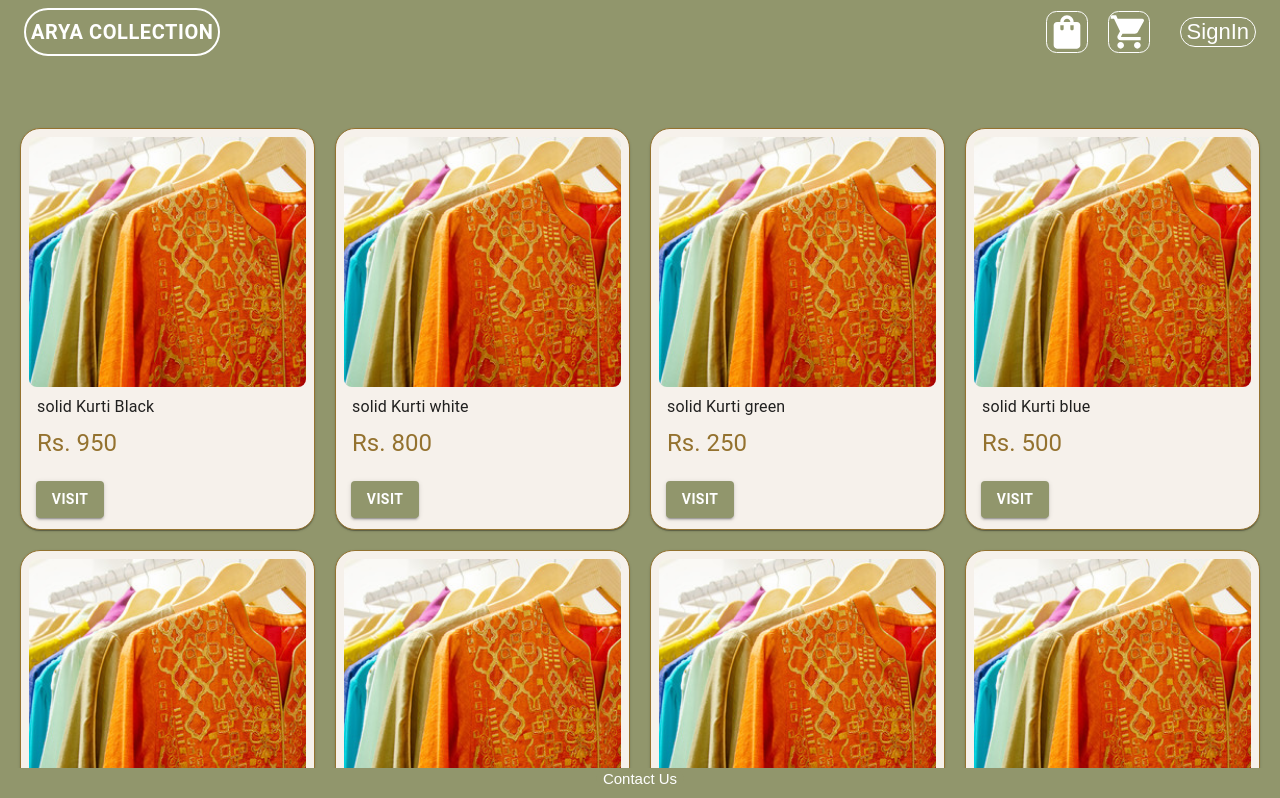
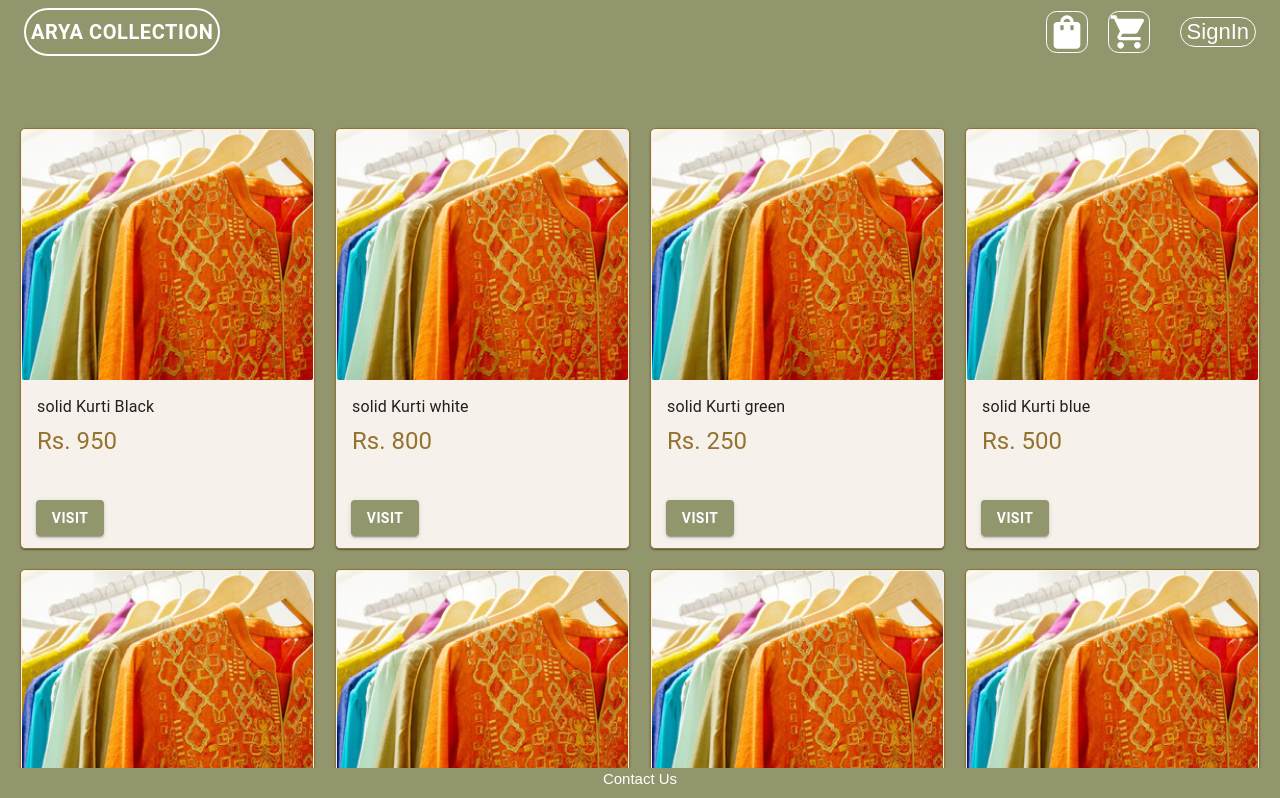
Before and after one commit to nehalmodi/AryaCollectionFront, a React (Create React App) app: page /Dupatta/content in a window 1280 px wide. Shown: the top 798 px of the page. Built offline with nearby package versions, Linux system fonts and the light colour scheme.

Commit message:
Changes in css style

```diff
--- /dev/null
+++ b/src/Component/Card/ContentCard.css
@@ -0,0 +1,42 @@
+/* Default styles */
+.content-card {
+    background-color: #f6f1eb !important;
+    border: 1px solid #94722f;
+    border-radius: 5px !important;
+  }
+
+  .card-media {
+    height: 250px;
+    margin: 1px;
+    border-radius: 2px;
+  }
+
+  .title {
+    margin-top: -2px !important;
+  }
+
+  .price {
+    margin-top: 1px !important;
+    color: #94722f;
+  }
+
+  .card-actions {
+    margin-top: -3px;
+  }
+
+  .button {
+    background-color: #91966c !important;
+    color: white !important;
+    font-weight: bold !important;
+    margin-top: 20% !important;
+    margin-left: 10% !important;
+    margin-bottom: 5% !important;
+  }
+
+
+  @media (max-width: 981px) {
+    .content-card {
+      border-radius: 0 !important;
+    }
+
+  }
--- a/src/Component/Card/ContentCard.js
+++ b/src/Component/Card/ContentCard.js
@@ -1,49 +1,39 @@
-import * as React from 'react';
+import React from 'react';
 import Card from '@mui/material/Card';
 import CardActions from '@mui/material/CardActions';
 import CardContent from '@mui/material/CardContent';
 import CardMedia from '@mui/material/CardMedia';
 import Button from '@mui/material/Button';
 import Typography from '@mui/material/Typography';
-import kurti from './../../Images/Kurti.jpg'
+import kurti from './../../Images/Kurti.jpg';
 import { Link } from 'react-router-dom';
-
+import './ContentCard.css'; // Import CSS file
 
 export default function ContentCard(props) {
   return (
-    <Card sx={{  backgroundColor: "#f6f1eb", border: "1px solid #94722f", borderRadius: 5 }}>
+    <Card className="content-card">
       <CardMedia
-        sx={{ height: 250, margin : 1, borderRadius : 2 }}
-        image= {kurti}
+        className="card-media"
+        image={kurti}
         title="green iguana"
       />
       <CardContent>
-        <Typography gutterBottom component="div" sx={{marginTop : -2}}>
+        <Typography gutterBottom component="div" className="title">
           solid Kurti {props.name}
-         </Typography>
-        <Typography gutterBottom  variant="h5"  component="div" sx={{marginTop : 1,color:"#94722f"}}>
+        </Typography>
+        <Typography gutterBottom variant="h5" component="div" className="price">
           Rs. {props.price}
         </Typography>
       </CardContent>
-      <CardActions sx={{
-        marginTop : -3
-      }}>
+      <CardActions className="card-actions">
         <Link to="/p1/description">
           <Button
-            sx={{
-              backgroundColor: "#91966c",
-              color: "white",
-              fontWeight: "bold",
-              marginTop: "20%",
-              marginLeft: "10%",
-              marginBottom : "5%"
-            }}
+            className="button"
             variant="contained"
-
           >
             VISIT
-          </Button> </Link>
-
+          </Button>
+        </Link>
       </CardActions>
     </Card>
   );
--- /dev/null
+++ b/src/Component/Card/HomeCard.css
@@ -0,0 +1,34 @@
+.box {
+  display: flex;
+  width: 300px;
+  height: 230px;
+  flex-wrap: wrap;
+  gap: 15px;
+  margin-left: 0px;
+  margin-top: 3%;
+  background-color: #f6f1eb;
+  border-radius: 20px;
+}
+
+.card {
+    display: grid;
+    grid-template-columns: repeat(4, 1fr);
+    grid-gap: 20px;
+  align-items: center;
+  width: 300px;
+  height: 230px;
+  background-color: #f6f1eb;
+  border-radius: 20px;
+}
+
+@media (max-width: 1271px) {
+  .box {
+    width: 500px;
+    height: 260px;
+  }
+  .card {
+    width: 500px;
+    height: 260px;
+    grid-template-columns: 1fr;
+  }
+}
--- a/src/Component/Card/HomeCard.js
+++ b/src/Component/Card/HomeCard.js
@@ -9,6 +9,7 @@ import kurti from "../../Images/Kurti.jpg";
 import Button from "@mui/material/Button";
 import { NavLink } from "react-router-dom";
 import { Link } from "react-router-dom";
+import './HomeCard.css'
 
 export default function HomeCard( props) {
 
@@ -17,7 +18,7 @@ export default function HomeCard( props) {
       <NavLink to="/content"></NavLink>)
   }
 
-  const [boxWidth, setBoxWidth] = useState(300);
+const [boxWidth, setBoxWidth] = useState(300);
   const [boxheight, setBoxHeight] = useState(230);
   const [imageWidth, setImageWidth] = useState("35%");
   const [imageHeight, setImageheight] = useState("50%");
@@ -54,20 +55,8 @@ export default function HomeCard( props) {
 
 
   return (
-    <Box
-      sx={{
-        display: "flex",
-        flexWrap: "wrap",
-        gap: "15px",
-        marginLeft: "0px",
-        marginTop: "3%",
-        backgroundColor: "#f6f1eb",
-        borderRadius: "20px",
-        width: boxWidth,
-        height: boxheight,
-      }}
-    >
-      <Card
+    <Box className = "box">
+      <Card className="card"
         sx={{
           display: "flex",
           flexDirection: "row",
```
